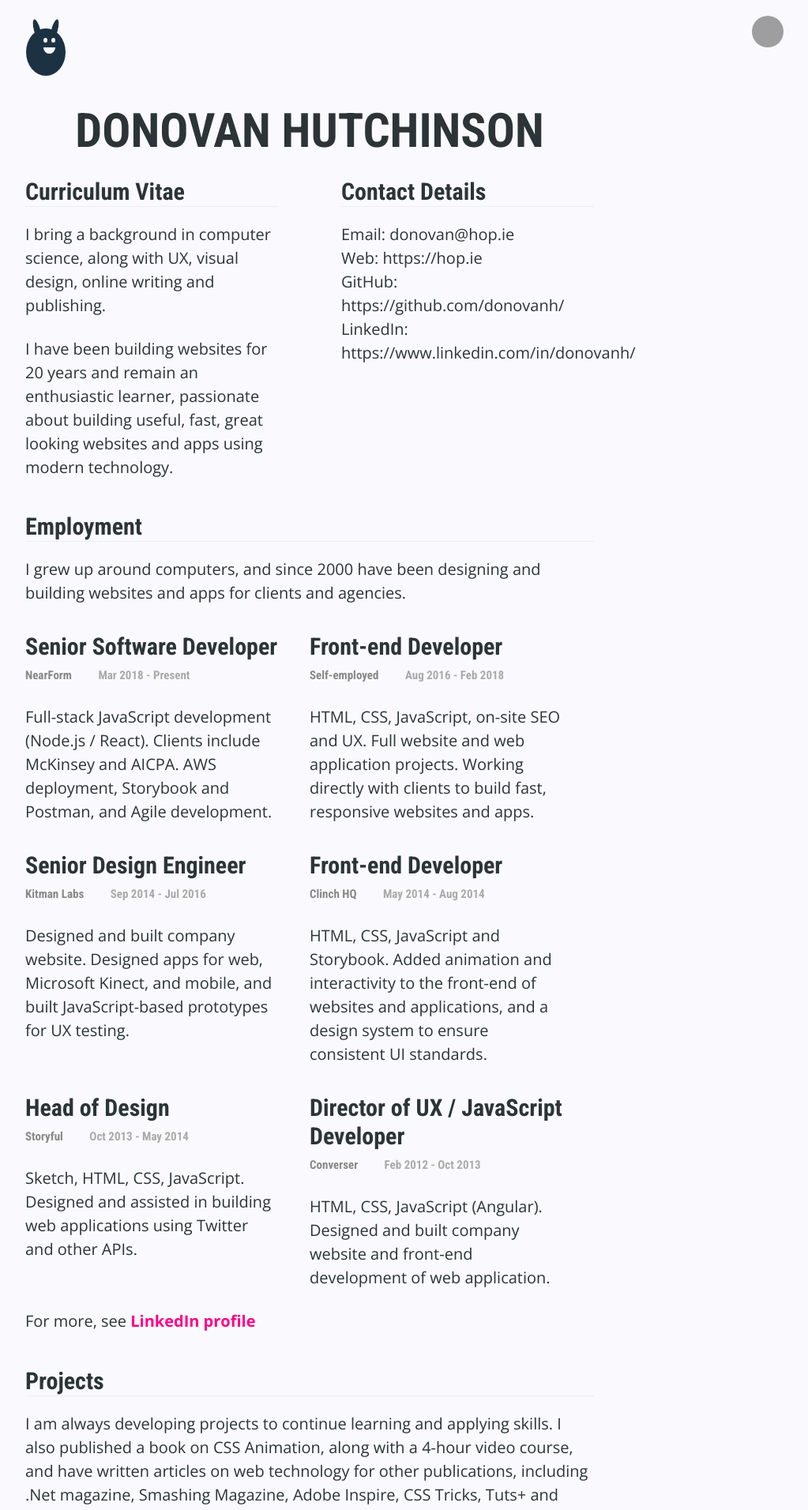
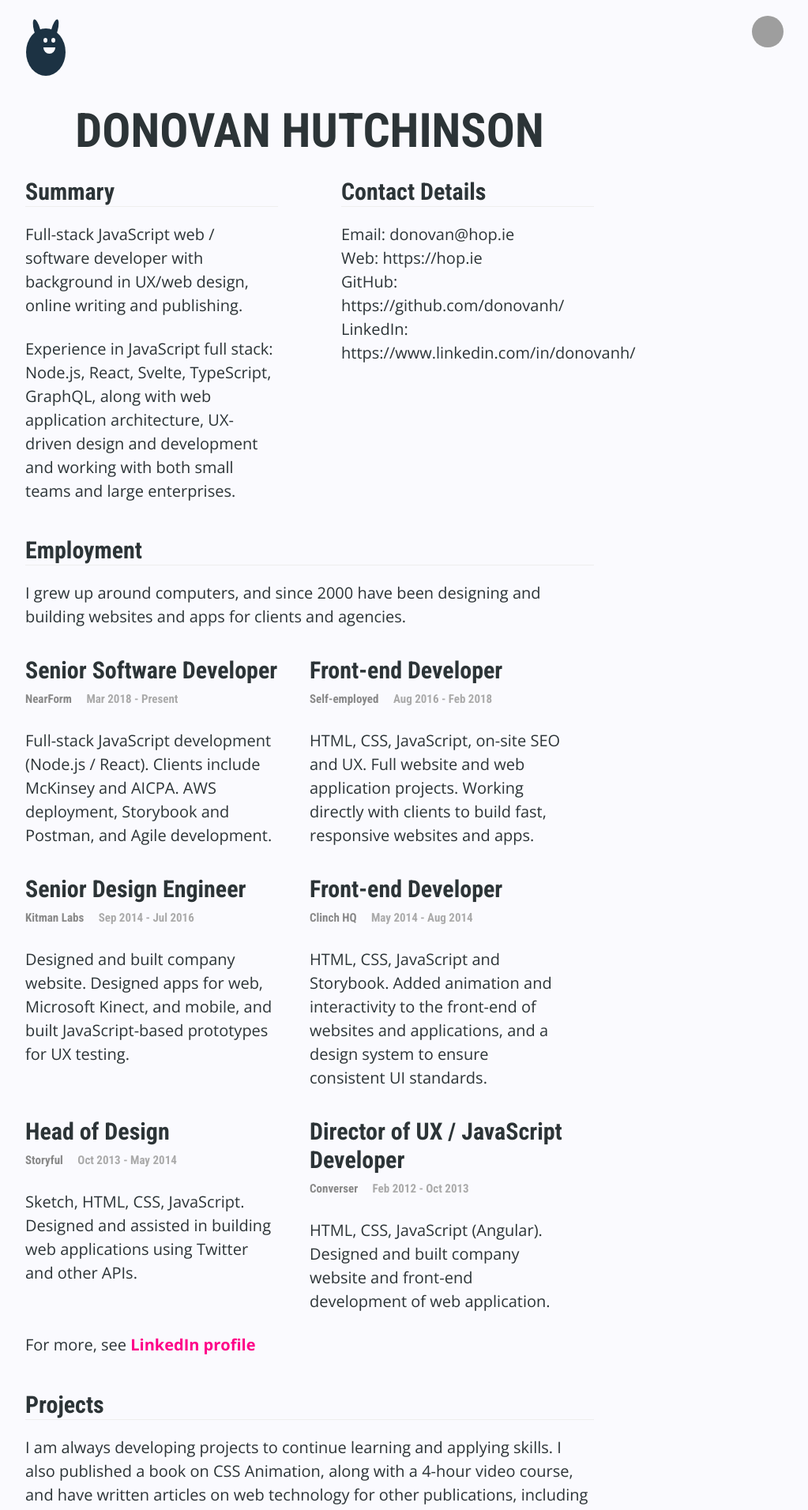
Before and after one commit to donovanh/donovanh.github.com, a Jekyll site: the page built from cv/index.html, in a window 1280 px wide. Shown: the top 1912 px of the page at 79% size, without its empty margins (248-1271 px from the left). Built offline with Jekyll 4.4.1, drawn with Linux system fonts in a browser that asks for light colours; nearby versions of some CDN libraries; grey boxes are pictures that could not be loaded.

Commit message:
Updating some details

```diff
--- a/cv/index.html
+++ b/cv/index.html
@@ -15,10 +15,9 @@ newstylesheet: cv
 
     <section class="top">
       <section class="intro">
-        <h2 class="section-title">Curriculum Vitae</h2>
-        <p>I bring a background in computer science, along with UX, visual design, online writing and publishing.</p>
-        <p>I have been building websites for 20 years and remain an enthusiastic learner, passionate about building useful, fast, great looking websites and apps using modern technology.</p>
-
+        <h2 class="section-title">Summary</h2>
+        <p>Full-stack JavaScript web / software developer with background in UX/web design, online writing and publishing.</p>
+        <p>Experience in JavaScript full stack: Node.js, React, Svelte, TypeScript, GraphQL, along with web application architecture, UX-driven design and development and working with both small teams and large enterprises.
       </section>
 
       <section class="contact-details">
--- a/stylesheets/cv.css
+++ b/stylesheets/cv.css
@@ -63,7 +63,7 @@ img {
 
 .dates {
   color: #aaa;
-  padding-left: 2em;
+  padding-left: 1em;
 }
 
 h2 {
@@ -92,4 +92,8 @@ p {
   .page-container {
     background: #fff;
   }
+  .dates {
+    color: #aaa;
+    padding-left: 1em;
+  }
 }
```
